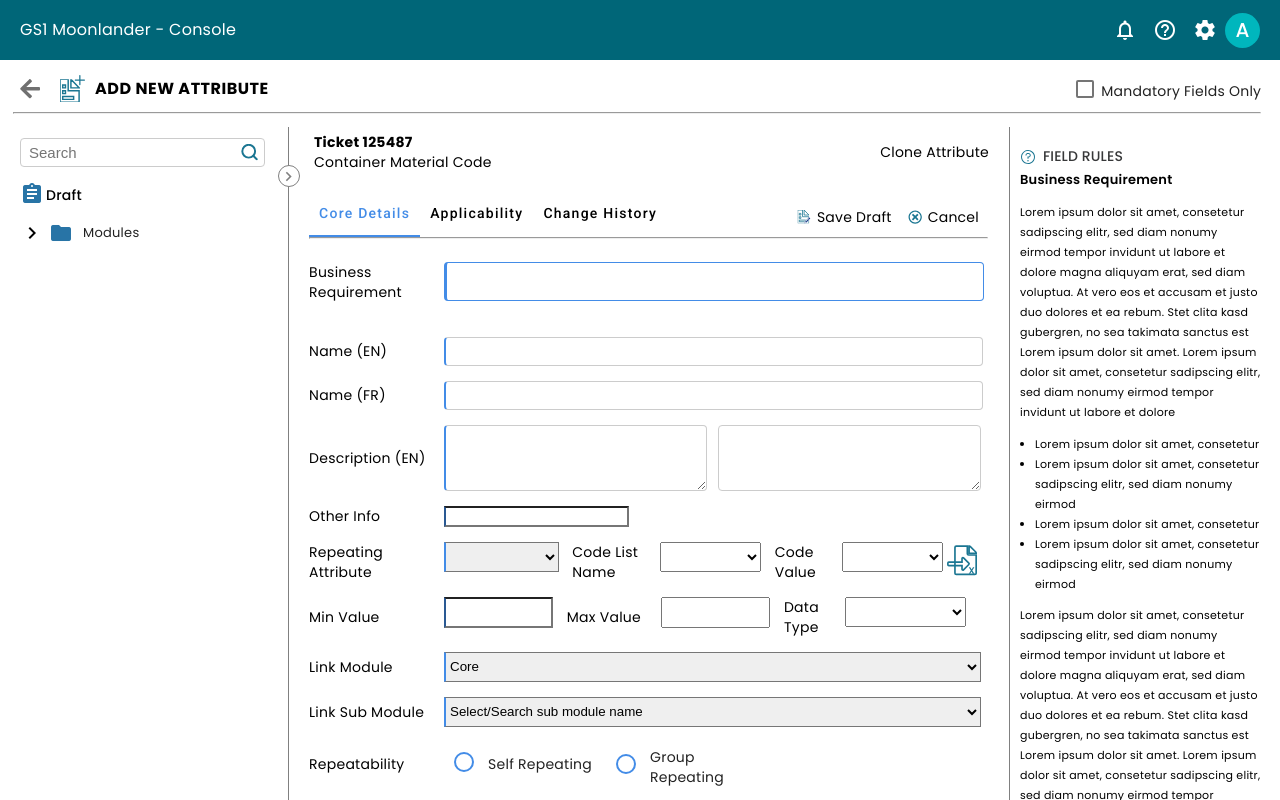
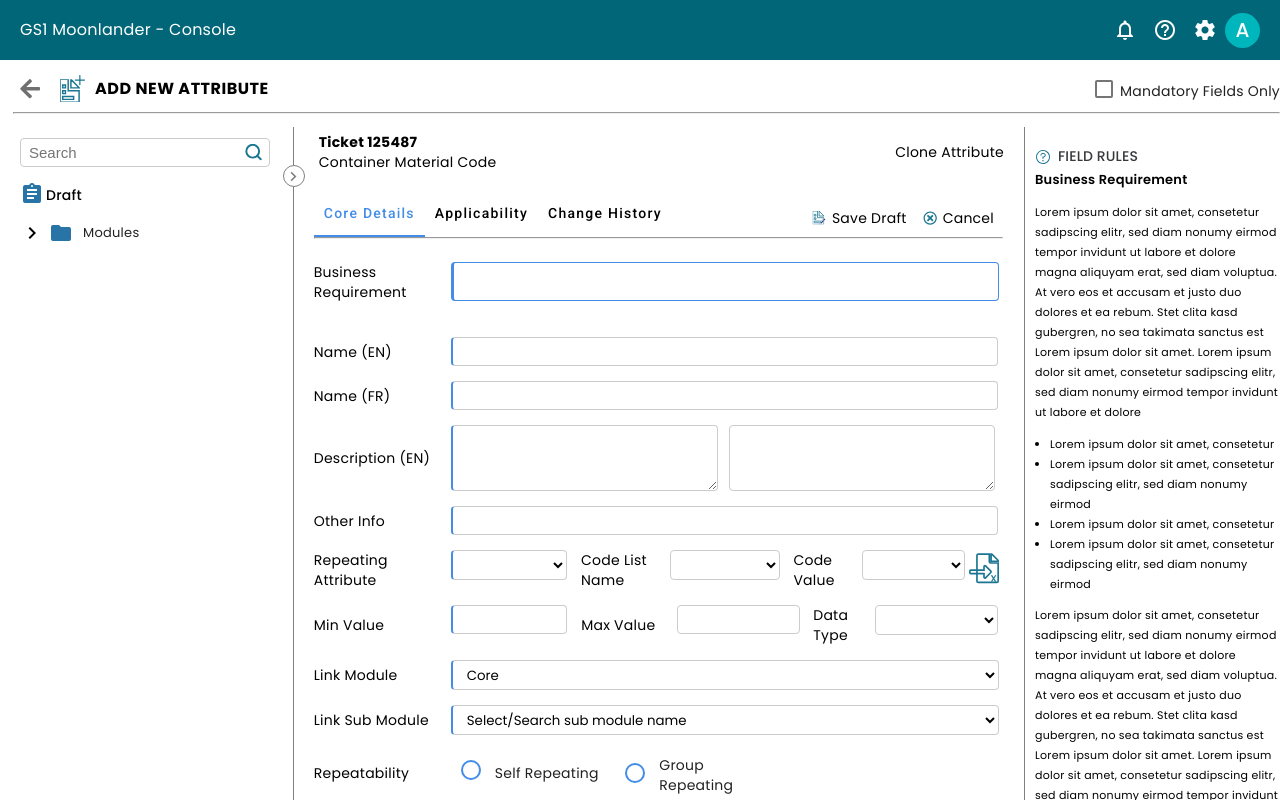
Before and after one commit to AjoshZS/ALM-Frontend-2, an Angular app: page / in a window 1280 px wide. Shown: the top 800 px of the page. Built offline with nearby package versions, Linux system fonts and the light colour scheme.

Commit message:
form alignment issue fix

```diff
--- a/src/app/modules/attribute/components/new_attribute/core-details/core-details.component.html
+++ b/src/app/modules/attribute/components/new_attribute/core-details/core-details.component.html
@@ -3,7 +3,7 @@
         <img src="assets/gif/loader.gif">
     </div>
     <form [formGroup]="createForm" class="form">
-        <div class="row form-single-row" style="display: flex;">
+        <div class="row form-single-row d-flex">
             <div class="label form-label">
                 <label for="attr_bus_requirement">Business Requirement </label>
             </div>
@@ -15,7 +15,7 @@
         </div>
         <br>
 
-        <div class="row form-single-row" style="display: flex;">
+        <div class="row form-single-row d-flex">
             <div class="label form-label">
                 <label for="attribute_title_en">Name (EN)</label>
             </div>
@@ -24,7 +24,7 @@
             </div>
         </div>
 
-        <div class="row form-single-row" style="display: flex;">
+        <div class="row form-single-row d-flex">
             <div class="label form-label">
                 <label for="attribute_title_fr">Name (FR)</label>
             </div>
@@ -33,31 +33,31 @@
             </div>
         </div>
 
-        <div class="row form-single-row" style="display: flex;">
+        <div class="row form-single-row d-flex">
             <div class="label form-label">
                 <label for="description">Description (EN)</label>
             </div>
-            <div class="row input form-input" style="display: flex;">
+            <div class="row input form-input d-flex">
                 <textarea class="description" style="border-left-width: 2px;border-left-color: #438ce7;" id="attribute_description_en" formControlName="attribute_description_en"></textarea>
                 <div class="form-input-gap" style="width: 2%;"></div>
                 <textarea class="description" formControlName="attribute_description_en"></textarea>
             </div>
         </div>
 
-        <div class="row form-single-row" style="display: flex;">
+        <div class="row form-single-row d-flex">
             <div class="label form-label">
                 <label for="attribute_other_info">Other Info</label>
             </div>
             <div class="input form-input">
-                <input type="text" style="border-left-width: 2px;border-left-color: #438ce7;" id="attribute_other_info" formControlName="attribute_other_info">
+                <input type="text" class="input-field ip-other-info" formControlName="attribute_other_info" id="att_other_info">
             </div>
         </div>
 
-        <div class="row form-single-row" style="display: flex;">
+        <div class="row form-single-row d-flex">
             <div class="label form-label">
                 <label for="repeating_attribute">Repeating Attribute</label>
             </div>
-            <select formControlName="repeating_attribute" id="repeating_attribute" style="border-left-width: 2px;border-left-color: #438ce7;width: 17%; height: 30px;">
+            <select class="sel-small-field rep-att-field" formControlName="repeating_attribute" id="repeating_attribute">
                 <option selected value="false">No</option>
                 <option value="true">Yes</option>
             </select>
@@ -67,7 +67,7 @@
             <div class="label form-label" style="width: 13%;">
                 <label for="code_list_name">Code List Name</label>
             </div>
-            <select formControlName="code_list_name" id="code_list_name" style="width: 15%; height: 30px;">
+            <select class="sel-small-field code-li-name" formControlName="code_list_name" id="code_list_name">
                 <option value="" selected disabled hidden>N/A</option>
                 <option value="option1">Option 1</option>
                 <option value="option2">Option 2</option>
@@ -79,7 +79,7 @@
             <div class="label form-label" style="width: 10%;">
                 <label for="code_value">Code Value</label>
             </div>
-            <select formControlName="code_value" id="code_value" style="width: 15%; height: 30px;margin-right: 4px;">
+            <select class="sel-small-field code-val" formControlName="code_value" id="code_value">
                 <option value="option1">Option 1</option>
                 <option value="option2">Option 2</option>
                 <option value="option3">Option 3</option>
@@ -88,11 +88,11 @@
             <img class="help-image" style="width: 30px;" src="assets/icons/Group 536.svg">
         </div>
 
-        <div class="row form-single-row" style="display: flex;">
+        <div class="row form-single-row d-flex">
             <div class="label form-label">
                 <label for="min_value">Min Value</label>
             </div>
-            <input type="number" formControlName="min_value" id="min_value" style="width: 15%; height: 25px; border-left-width: 2px;border-left-color: #438ce7">
+            <input type="number" class="sel-small-field f-min-val" formControlName="min_value" id="min_value">
 
             <div class="form-input-gap" style="width: 2%;"></div>
 
@@ -105,25 +105,25 @@
                 <option value="option2">Option 2</option>
                 <option value="option3">Option 3</option>
             </select> -->
-            <input type="number" formControlName="max_value" id="max_value" style="width: 15%; height: 25px;">
+            <input type="number" class="sel-small-field f-max-val" formControlName="max_value" id="max_value">
 
             <div class="form-input-gap" style="width: 2%;"></div>
 
             <div class="label form-label" style="width: 9%;">
                 <label for="data_type">Data Type</label>
             </div>
-            <select formControlName="data_type" id="data_type" style="width: 18%; height: 30px;">
+            <select class="sel-small-field f-d-type" formControlName="data_type" id="data_type">
                 <option value="Number" selected>Number</option>
                 <option value="String">String</option>
             </select>
 
         </div>
 
-        <div class="row form-single-row" style="display: flex;">
+        <div class="row form-single-row d-flex">
             <div class="label form-label">
                 <label for="link_module">Link Module</label>
             </div>
-            <select id="link_module" style="width: 79.5%; height: 30px; border-left-width: 2px;border-left-color: #438ce7">
+            <select id="link_module" class="input-field f-li-mod">
                 <option value="" selected disabled hidden>Core</option>
                 <option value="option1">Option 1</option>
                 <option value="option2">Option 2</option>
@@ -135,11 +135,11 @@
               </div> -->
         </div>
 
-        <div class="row form-single-row" style="display: flex;">
+        <div class="row form-single-row d-flex">
             <div class="label form-label">
                 <label for="link_sub_module">Link Sub Module </label>
             </div>
-            <select id="link_sub_module" style="width: 79.5%; height: 30px; border-left-width: 2px;border-left-color: #438ce7">
+            <select class="input-field f-li-mod" id="link_sub_module">
                 <option value="" selected disabled hidden>Select/Search sub module name</option>
                 <option value="option1">Option 1</option>
                 <option value="option2">Option 2</option>
@@ -147,7 +147,7 @@
             </select>
         </div>
 
-        <div class="row form-single-row" style="display: flex;">
+        <div class="row form-single-row d-flex">
             <div class="label form-label">
                 <label for="attribute_repeatability">Repeatability</label>
             </div>
@@ -162,33 +162,33 @@
 
         </div>
 
-        <div class="row form-single-row" style="display: flex;">
+        <div class="row form-single-row d-flex">
             <div class="label form-label">
                 <!-- <label for="repeatability"></label> -->
             </div>
             <div class="input form-input" style="position: relative;">
-                <input type="text" style="border-left-width: 2px;border-left-color: #438ce7;width: 96.5%;" id="search_data" formControlName="search_data">
+                <input type="text" class="input-field f-search-data" id="search_data" formControlName="search_data">
                 <!-- <mat-icon class="search-icon">search</mat-icon> -->
                 <img class="search-icon" style="width: 18px; height: 17px;" src="assets/icons/Icon feather-search.svg">
             </div>
         </div>
 
-        <div class="row form-single-row" style="display: flex;">
+        <div class="row form-single-row d-flex">
             <div class="label form-label">
                 <label for="is_dependent_attribute">Dependent</label>
             </div>
-            <select formControlName="is_dependent_attribute" id="is_dependent_attribute" style="width: 79.5%; height: 30px; border-left-width: 2px;border-left-color: #438ce7">
+            <select formControlName="is_dependent_attribute" class="input-field f-li-mod" id="is_dependent_attribute">
                 <option value="true" selected hidden>Yes</option>
                 <option value="false">No</option>
             </select>
         </div>
 
-        <div class="row form-single-row" style="display: flex;">
+        <div class="row form-single-row d-flex">
             <div class="label form-label">
                 <label for="dependent_attributes ">Dependent Attributes </label>
             </div>
             <div class="input form-input" style="position: relative;">
-                <input type="text" style="width: 96.5%;border-left-width: 2px;border-left-color: #438ce7" id="dependent_attributes" formControlName="dependent_attributes">
+                <input type="text" class="input-field f-search-data" id="dependent_attributes" formControlName="dependent_attributes">
                 <!-- <mat-icon class="search-icon">search</mat-icon> -->
                 <img class="help-image search-icon" style="width: 18px; height: 17px;" src="assets/icons/Icon feather-search.svg">
             </div>
--- a/src/app/modules/attribute/components/new_attribute/core-details/core-details.component.scss
+++ b/src/app/modules/attribute/components/new_attribute/core-details/core-details.component.scss
@@ -52,8 +52,48 @@
     border-radius: 4px;
     font-family: 'Poppins';
     background: white;
-    border-left-width: 2px solid #438ce7;
+    border-left-width: 2px;
+    border-left-color: #438ce7;
     outline: none;
+}
+.ip-other-info{
+  border-left-width: 2px;border-left-color: #438ce7;
+}
+.sel-small-field{
+  outline: none;
+  border: 1px solid #ccc;
+  border-radius: 4px;
+  font-family: 'Poppins';
+  height: 30px;
+  background-color: white;
+}
+.rep-att-field{
+  border-left-width: 2px;
+  border-left-color: #438ce7;
+  width: 17%;
+}
+.code-li-name{
+  width: 16%;
+}
+.code-val{
+  width: 15%; margin-right: 4px;
+}
+.f-min-val{
+  border-left-width: 2px;
+  border-left-color: #438ce7;
+  width: 16%; height: 25px; border-left-width: 2px;
+}
+.f-max-val{
+  width: 17%; height: 25px;
+}
+.f-d-type{
+  width: 18%; height: 30px;
+}
+.f-li-mod{
+  width: 80%; height: 30px; border-left-width: 2px;border-left-color: #438ce7
+}
+.f-search-data{
+  width: 97%;
 }
 .description{
     padding-left: 10px;
```
